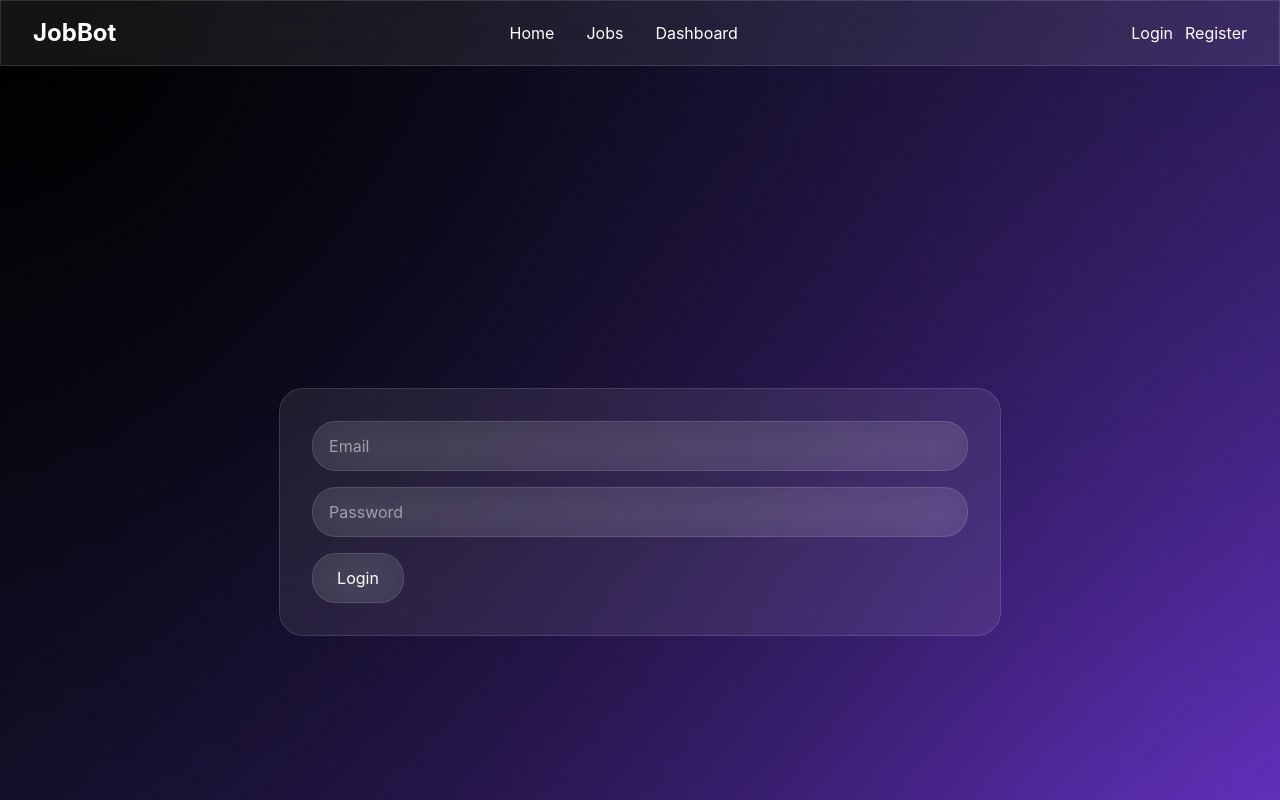
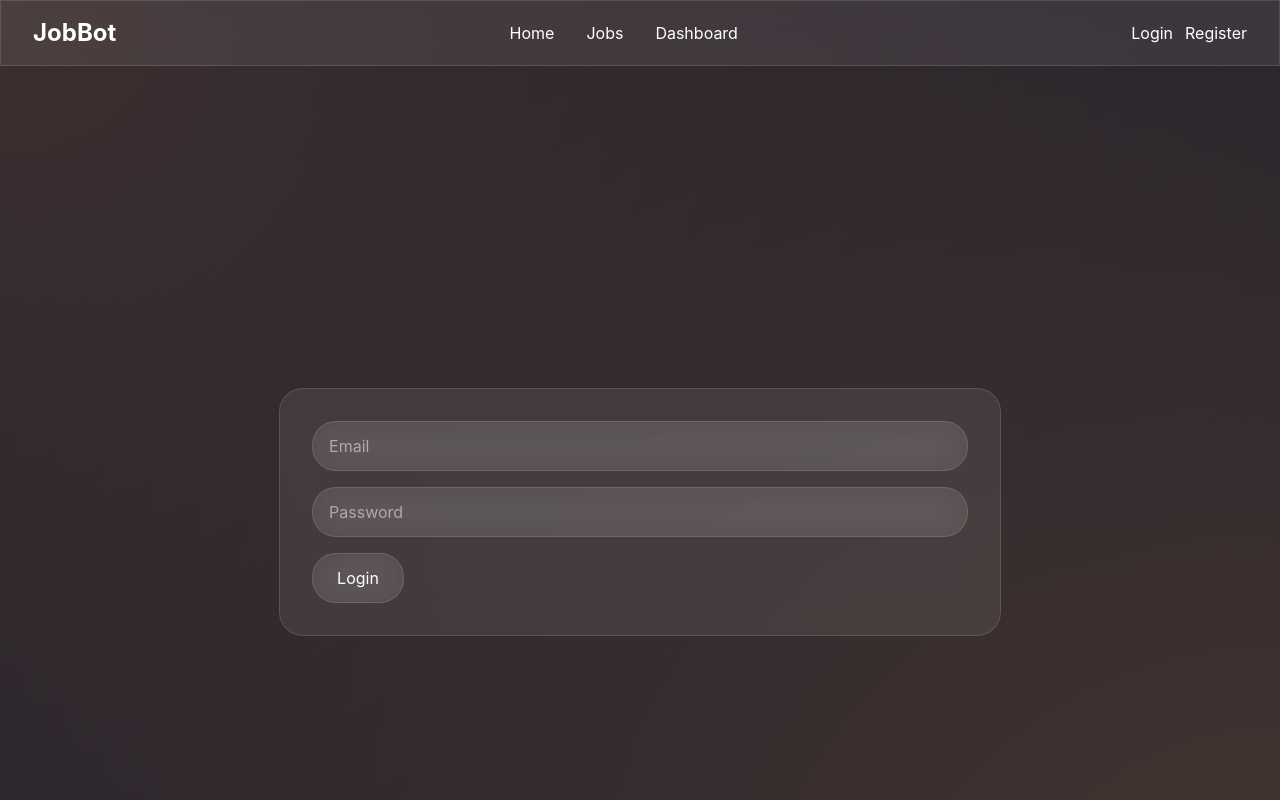
Before and after one commit to itsJefforDev/Dawn-JOBS-Front, a React (Vite) app: page /login in a window 1280 px wide. Shown: the top 800 px of the page. Built offline with nearby package versions, Linux system fonts and the light colour scheme.

Commit message:
STYLE: change background color

```diff
--- /dev/null
+++ b/src/context/ThemeContext.jsx
@@ -0,0 +1,26 @@
+import { createContext, useEffect, useState } from "react";
+
+export const ThemeContext = createContext();
+
+export const ThemeProvider = ({ children }) => {
+  const [theme, setTheme] = useState(
+    localStorage.getItem("theme") || "dark"
+  );
+
+  useEffect(() => {
+    document.documentElement.className = theme;
+    localStorage.setItem("theme", theme);
+  }, [theme]);
+
+  const toggleTheme = () => {
+    setTheme((prev) =>
+      prev === "dark" ? "light" : "dark"
+    );
+  };
+
+  return (
+    <ThemeContext.Provider value={{ theme, toggleTheme }}>
+      {children}
+    </ThemeContext.Provider>
+  );
+};
--- /dev/null
+++ b/src/hooks/useTheme.js
@@ -0,0 +1,4 @@
+import { useContext } from "react";
+import { ThemeContext } from "../context/ThemeContext";
+
+export const useTheme = () => useContext(ThemeContext);
--- a/src/index.css
+++ b/src/index.css
@@ -2,8 +2,8 @@
 
 body {
   background:
-    radial-gradient(circle at top left, #000000, transparent),
-    radial-gradient(circle at bottom right, #7c3aed, transparent),
+    radial-gradient(circle at top left, #3D2F2FFF, transparent),
+    radial-gradient(circle at bottom right, #4B3830FF, transparent),
     #0f172a;
   min-height: 100vh;
   color: white;
--- /dev/null
+++ b/tailwind.config.js
@@ -0,0 +1,11 @@
+export default {
+  darkMode: "class",
+  content: [
+    "./index.html",
+    "./src/**/*.{js,jsx}"
+  ],
+  theme: {
+    extend: {},
+  },
+  plugins: [],
+}
```
